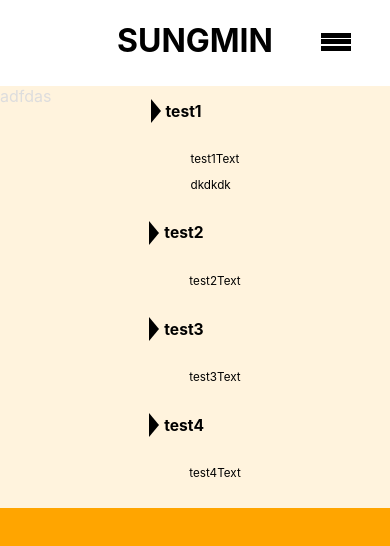
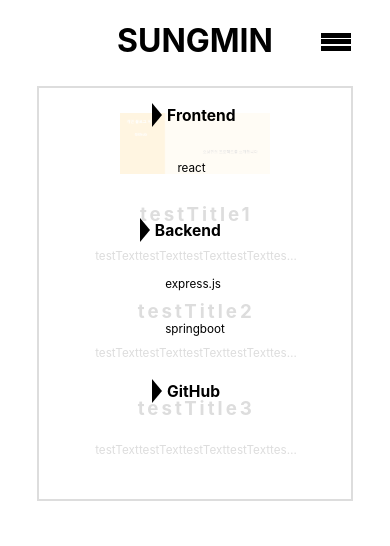
Before and after one commit to osm0517/my_portfolio, a React (Create React App) app: page / in a window 390 px wide. Both pictures are taken after a click on the element 336 px from the left and 41 px from the top of the page. Shown: the top 546 px of the page. Built offline with nearby package versions, Linux system fonts and the light colour scheme.

Commit message:
phone size document design

```diff
--- a/src/App.css
+++ b/src/App.css
@@ -22,10 +22,12 @@
   margin-bottom: 5%;
 }
 #b{
-  width: 100vw;
-  height: 100vh;
-  background-color: orange;
+  width: 80%;
+  border: 2px solid black;
+  overflow:initial;
   margin-top: 86px; /*상단바의 크기만큼 margin 시켜줌*/
+  margin-left: auto;
+  margin-right: auto;
 }
 #title{
   text-decoration: none;
@@ -39,8 +41,11 @@
   display: none;
   flex-direction: column;
   align-items: center;
+  overflow: auto;
 }
-#side-title{
+#side-title a{
+  text-decoration: none;
+  color: black;
   text-align: center;
   font-weight: bold;
   font-size: 4vw;
@@ -55,11 +60,42 @@
 }
 #side-title-div{
   display: inline-flex;
+  width: 22vw;
+  text-align: left;
   align-items: center;
   cursor: pointer;
+  margin-top: 2vh;
+}
+#side-text-div{
+  display: flex;
+}
+#text-div{
+  margin: 3vh;
 }
 #side-text{
   font-size: 3vw;
+  color: black;
+}
+#document-title{
+  margin-right: 10%;
+}
+#document-title h3{
+  letter-spacing: 3px;
+}
+#document-text p{
+  width: 90%;
+  text-overflow: ellipsis;
+  overflow: hidden;
+  white-space: nowrap;
+  word-break: break-all;
+}
+#document-text{
+  margin: 10% auto;
+  font-size: 3vw;
+}
+#document-div{
+  margin-left: 10%;
+  margin-bottom: 15%;
 }
 /* Mobile - Landscape 가로모드
 기본이 세로 모드*/
@@ -67,10 +103,28 @@
   #side-div{
     width: 40vw;
     height: 100vh;
-    background-color: red;
     right: 0;
     position: fixed;
     display: none;
+  }
+
+  #side-title{
+    text-align: center;
+    font-weight: bold;
+    font-size: 3vw;
+  }
+
+  #side-text{
+    font-size: 2vw;
+  }
+
+  .triangle {
+    width: 0px;
+    height: 0px;
+    border-bottom: 1.5vh solid transparent;
+    border-top: 1.5vh solid transparent;
+    border-left: calc( 1vw * 1.732 ) solid black;
+    margin-right: 1vw;
   }
 }
 
@@ -84,6 +138,25 @@
     position: fixed;
     display: none;
   }
+
+  #side-title{
+    text-align: center;
+    font-weight: bold;
+    font-size: 3vw;
+  }
+
+  #side-text{
+    font-size: 2vw;
+  }
+
+  .triangle {
+    width: 0px;
+    height: 0px;
+    border-bottom: 1.5vh solid transparent;
+    border-top: 1.5vh solid transparent;
+    border-left: calc( 1vw * 1.732 ) solid black;
+    margin-right: 1vw;
+  }
 }
 
 /* Desktop */
@@ -96,6 +169,25 @@
     position: fixed;
     display: none;
   }
+
+  #side-title{
+    text-align: center;
+    font-weight: bold;
+    font-size: 3vw;
+  }
+
+  #side-text{
+    font-size: 2vw;
+  }
+
+  .triangle {
+    width: 0px;
+    height: 0px;
+    border-bottom: 1.5vh solid transparent;
+    border-top: 1.5vh solid transparent;
+    border-left: calc( 1vw * 1.732 ) solid black;
+    margin-right: 1vw;
+  }
 }
 
 /* Desktop (Large) */
@@ -107,6 +199,25 @@
     right: 0;
     position: fixed;
     display: none;
+  }
+
+  #side-title{
+    text-align: center;
+    font-weight: bold;
+    font-size: 2vw;
+  }
+
+  #side-text{
+    font-size: 2vw;
+  }
+
+  .triangle {
+    width: 0px;
+    height: 0px;
+    border-bottom: 1.5vh solid transparent;
+    border-top: 1.5vh solid transparent;
+    border-left: calc( 1vw * 1.732 ) solid black;
+    margin-right: 1vw;
   }
 }
 /* .document-div{
--- a/src/App.js
+++ b/src/App.js
@@ -42,9 +42,7 @@ function App() {
     <div className='body'>
       <Nav/>
       <div id='b'>
-        <div id='c'>
-          adfdas
-        </div>
+        <Document/>
       </div>
       {/* <div className="App"> */}
       {/* <div className='nav-div'>
--- a/src/component/Document.js
+++ b/src/component/Document.js
@@ -1,8 +1,38 @@
-import React from "react";
+import React, {useState}from "react";
 import "./Document.css";
 
 
 function Document() {
+
+    //서버 주소
+    const serverPath = "http://localhost:8080/api";
+
+    //비동기로 서버로부터 데이터를 setBoard를 통해서 받기
+    const [board, setBoard] = useState([]);
+    //서버 구축 전까지 테스트를 위한 데이터
+    const testBoardData = [
+        {
+            boardTitle : "testTitle1",
+            boardText : "testTexttestTexttestTexttestTexttestTexttestTexttestTexttestTexttestTexttestTexttestTexttestText"
+        },
+        {
+            boardTitle : "testTitle2",
+            boardText : "testTexttestTexttestTexttestTexttestTexttestTexttestTexttestTexttestTexttestTexttestTexttestText"
+        },
+        {
+            boardTitle : "testTitle3",
+            boardText : "testTexttestTexttestTexttestTexttestTexttestTexttestTexttestTexttestTexttestTexttestTexttestText"
+        }
+    ]
+    //받아온 데이터를 그려줌
+    const boardRender = testBoardData.map(data => {
+        return (
+            <div id="document-div">
+                <div id="document-title"><h3>{data.boardTitle}</h3></div>
+                <div id="document-text"><p>{data.boardText}</p></div>
+            </div>
+        )
+    })
 
     //폴더까지는 경로를 설정했고 이름만 설정해주면 됨
     const publicPath = process.env.PUBLIC_URL
@@ -11,28 +41,9 @@ function Document() {
         <div className="d-body">
             <img src={publicPath+"/img/blog.jpg"} className="img-div" alt="프로젝트 사진"/>
             <div className="text-div">
-                개발기간 : 2022/09/07 ~ <br /><br />
-                사용 스택 : HTML,CSS,JS,jquery,react<br /><br />
-                왜? 프로젝트를 수행할 때에 필요한 스택을 배우고, 흥미를 얻으며,
-                응용하기 위해서 시작하였습니다. 또한 반응형 웹에 대한 이해와 개발
-                경험과 응용을 위해서 해당 프로젝트를 시작하였습니다.
-                다른 프로젝트를 시작하고 완료하면 내용을 더 추가하고 있습니다.<br /><br />
-                부족한 점 : 웹 표준에 대한 지식, 코드 최적화, 디자인<br /><br />
-                발생하였던 버그 및 해결 방법 : bugIssue.txt에 정리해놓음<br /><br />
-                github 경로 - 추가하기
+                {boardRender}
             </div>
-            <img src={"public/img/blog.jpg"} className="img-div" alt="프로젝트 사진"/>
-            <div className="text-div">
-                개발기간 : 2022/09/11 ~ <br /><br />
-                사용 스택 : node.js, mySQL<br /><br />
-                {/* 왜? 프로젝트를 수행할 때에 필요한 스택을 배우고, 흥미를 얻으며,
-                응용하기 위해서 시작하였습니다. 또한 반응형 웹에 대한 이해와 개발
-                경험과 응용을 위해서 해당 프로젝트를 시작하였습니다.
-                다른 프로젝트를 시작하고 완료하면 내용을 더 추가하고 있습니다.<br /><br />
-                부족한 점 : 웹 표준에 대한 지식, 코드 최적화, 디자인<br /><br />
-                발생하였던 버그 및 해결 방법 : bugIssue.txt에 정리해놓음<br /><br />
-                github 경로 - 추가하기 */}
-            </div>
+
         </div>
     );
 }
--- a/src/component/Nav.js
+++ b/src/component/Nav.js
@@ -6,42 +6,42 @@ import $ from 'jquery';
 function Nav({testAnime, value}){
     const testLists = [
         {
-            listName : "test1",
-            listText : ["test1Text","dkdkdk"],
-            listPath : "/test1"
+            listName : "Frontend",
+            listText : ["react"],
+            titlePath : "/Frontend",
+            listPath : ["/react"]
         },
         {
-            listName : "test2",
-            listText : ["test2Text"],
-            listPath : "/test2"
+            listName : "Backend",
+            listText : ["express.js", "springboot"],
+            titlePath : "/Backend",
+            listPath : ["/express", "/springboot"]
         },
         {
-            listName : "test3",
-            listText : ["test3Text"],
-            listPath : "/test3"
-        },
-        {
-            listName : "test4",
-            listText : ["test4Text"],
-            listPath : "/test4"
+            listName : "GitHub",
+            listText : [""],
+            titlePath : ["https://github.com/osm0517"],
+            listPath : [""]
         }
     ]
 
     const sideRender = testLists.map(list => {
         return(
-            <div>
+            <div >
                 <div id="side-title-div">
                     {/* 토글 버튼 -> 타이틀 */}
                     <div className="triangle"/>
-                    <div id='side-title'><p>{list.listName}</p></div>
+                    <div id='side-title'><a href={list.titlePath}>{list.listName}</a></div>
                 </div>
                 {/* 본문 */}
-                <div>
-                    <ul>
+                <div id="side-text-div">
+                    <div>
                         {list.listText.map(text => {
-                            return <p id="side-text">{text}</p>
+                            return(
+                                <div id="text-div"><a href={list.listPath} id="side-text">{text}</a></div>
+                            )
                         })}
-                    </ul>
+                    </div>
                 </div>
             </div>
         )
```
